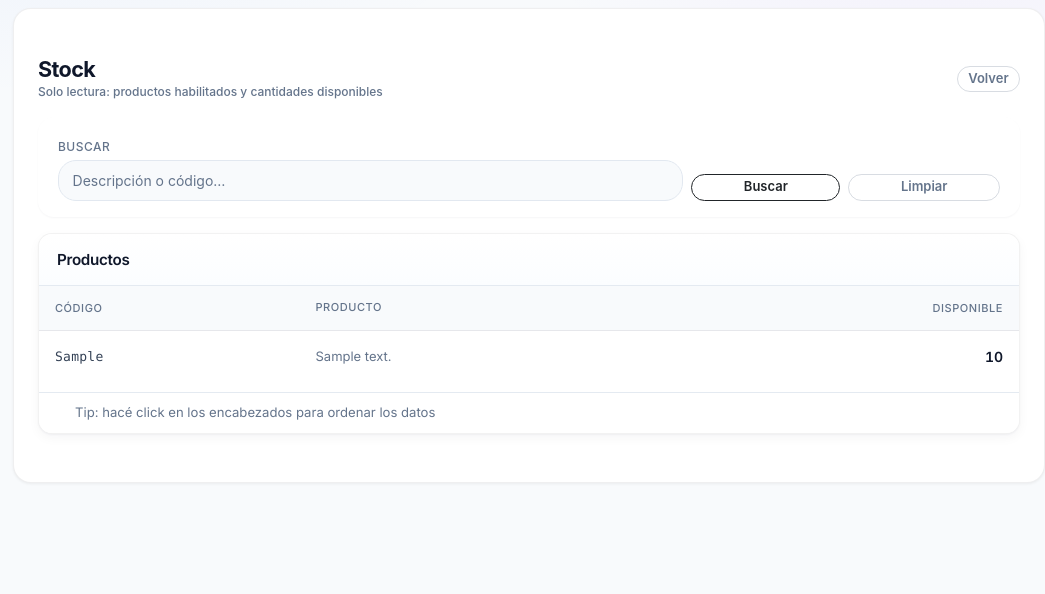
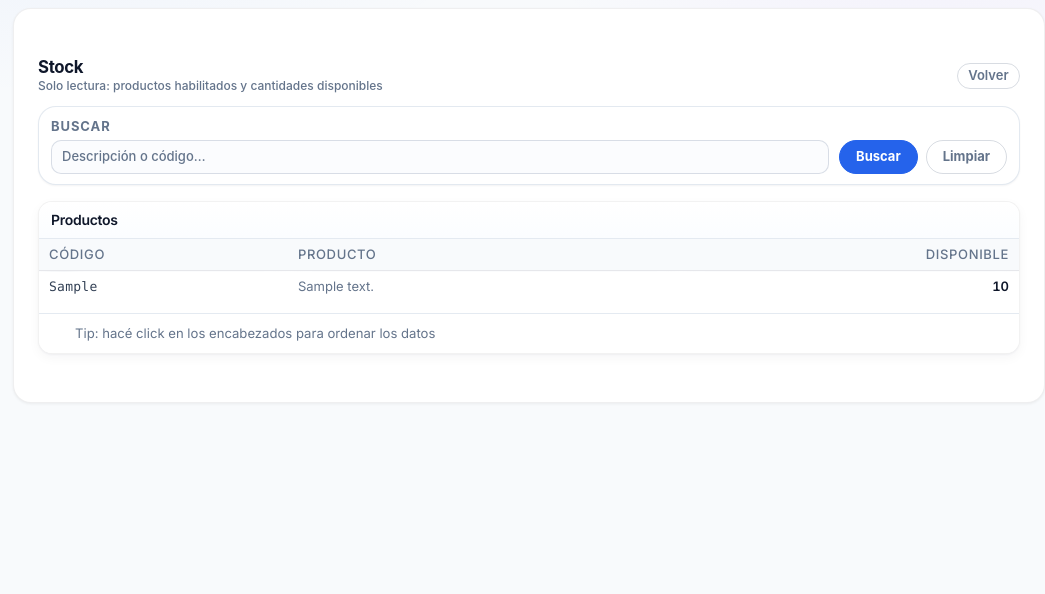
Before and after one commit to sironacooperativa-ship-it/sironanuevo, a Django app: page /vendedor/stock/ in a window 1280 px wide. Shown: the part 64-658 px from the top of the page, without its empty margins (235-1280 px from the left). Run offline with Django 5.2, Linux system fonts and the light colour scheme; a user stored in the database is signed in; tables that the repository leaves empty hold one stand-in row (values such as "Sample post"); some libraries are stand-ins or nearby versions.

Commit message:
style(vendedor): portal compacto alineado con Stock
- Wrapper vendedor-portal-page + toolbar en todas las vistas del portal.
- Filtros Stock/Clientes tipo modern-filter + fila flex y botones pill (vportal-*).
- Cards app-card, KPIs cuenta corriente más contenidos, tablas ranking/stock densas.
- Home/listas/png/form: bordes y sombras unificados; líneas de presupuesto tabla más compactas.
- CSS theme-dark para controles; bump styles ?v=saas-2026r7.

Made-with: Cursor

```diff
--- a/static/css/styles.css
+++ b/static/css/styles.css
@@ -3350,6 +3350,200 @@ a.btn-icon.btn-approve {
   }
 }
 
+/* ----- Portal vendedor: coherente con Stock (compacto, cards, filtros) ----- */
+.vendedor-portal-page .vendedor-portal-toolbar {
+  margin-bottom: 0.65rem !important;
+}
+
+.vendedor-portal-page .vendedor-portal-toolbar .h4,
+.vendedor-portal-page .vendedor-portal-toolbar .h5,
+.vendedor-portal-page .vendedor-portal-toolbar h1 {
+  font-size: 1.05rem;
+  font-weight: 750;
+  letter-spacing: -0.02em;
+  margin-bottom: 0.15rem;
+}
+
+.vendedor-portal-page .app-page-title {
+  font-size: 1.08rem;
+  font-weight: 750;
+  letter-spacing: -0.03em;
+}
+
+.vendedor-portal-page .card.shadow-sm,
+.vendedor-portal-page .card.app-card {
+  border-radius: var(--s-r-lg);
+  border: 1px solid rgba(226, 232, 240, 0.95);
+  box-shadow: var(--s-shadow-1) !important;
+}
+
+.vendedor-portal-page .card .card-body {
+  padding: 12px 14px;
+}
+
+.vendedor-portal-page .card-header {
+  padding: 9px 12px;
+  font-size: 0.875rem;
+}
+
+.vendedor-portal-page .vendedor-portal-kpi-card .card-body {
+  padding: 10px 12px;
+}
+
+.vendedor-portal-page .vendedor-portal-kpi-value {
+  font-size: 1.2rem !important;
+  font-weight: 750;
+  letter-spacing: -0.02em;
+  margin-bottom: 0.25rem !important;
+}
+
+.vendedor-portal-page .list-group-item {
+  padding: 0.55rem 0.85rem;
+}
+
+.vendedor-portal-page .modern-filter-card.vendedor-portal-filter-wrap {
+  padding: 10px 12px;
+  margin-bottom: 10px;
+}
+
+.vendedor-portal-page .vportal-filters-row {
+  display: flex;
+  flex-wrap: wrap;
+  align-items: flex-end;
+  gap: 8px 10px;
+}
+
+@media (min-width: 768px) {
+  .vendedor-portal-page .vportal-filters-row {
+    flex-wrap: nowrap;
+  }
+
+  .vendedor-portal-page .vportal-filter-actions {
+    margin-left: auto;
+  }
+}
+
+.vendedor-portal-page .vportal-filter-field {
+  flex: 1 1 160px;
+  min-width: 0;
+}
+
+.vendedor-portal-page .vportal-filter-field--grow {
+  flex: 1.25 1 200px;
+}
+
+.vendedor-portal-page .vportal-filter-label {
+  display: block;
+  font-size: 0.65rem;
+  text-transform: uppercase;
+  letter-spacing: 0.07em;
+  color: var(--s-muted);
+  margin-bottom: 4px;
+  font-weight: 700;
+}
+
+.vendedor-portal-page .vportal-filter-control {
+  min-height: 34px;
+  padding: 5px 10px;
+  font-size: 0.8125rem;
+  border-radius: 10px;
+  border: 1px solid rgba(148, 163, 184, 0.35);
+  background: #fbfcfe;
+  font-weight: 500;
+}
+
+.vendedor-portal-page .vportal-filter-control:focus {
+  border-color: rgba(37, 99, 235, 0.45);
+  background: #fff;
+  box-shadow: var(--s-ring);
+  outline: none;
+}
+
+.vendedor-portal-page .vportal-filter-actions {
+  display: inline-flex;
+  flex-wrap: nowrap;
+  align-items: center;
+  gap: 8px;
+  flex: 0 0 auto;
+}
+
+@media (max-width: 767.98px) {
+  .vendedor-portal-page .vportal-filter-actions {
+    flex: 1 1 100%;
+    justify-content: flex-start;
+  }
+}
+
+.vendedor-portal-page .vportal-filter-btn {
+  border-radius: 999px;
+  padding: 6px 16px;
+  font-size: 0.8125rem;
+  font-weight: 650;
+  min-height: 34px;
+  display: inline-flex;
+  align-items: center;
+  justify-content: center;
+  box-shadow: none;
+}
+
+.vendedor-portal-page .vendedor-stock-tabla thead th,
+.vendedor-portal-page .vendedor-stock-tabla tbody td {
+  padding: 6px 10px;
+  font-size: 0.8125rem;
+  vertical-align: middle;
+}
+
+.vendedor-portal-page .vendedor-ranking-tabla thead th,
+.vendedor-portal-page .vendedor-ranking-tabla tbody td {
+  padding: 6px 10px;
+  font-size: 0.8125rem;
+  vertical-align: middle;
+}
+
+.vendedor-portal-page .table-card-header {
+  padding: 9px 12px;
+}
+
+.vendedor-portal-page .table-card-title {
+  font-size: 0.875rem;
+}
+
+.vendedor-portal-page .vendedor-reportes .vendedor-kpi-row {
+  font-size: 0.8125rem;
+}
+
+.vendedor-portal-page .vendedor-reportes .vendedor-chart-wrap {
+  height: 220px;
+  min-height: 180px;
+}
+
+.vendedor-portal-page .vendedor-reportes .vendedor-chart-wrap--line {
+  height: 240px;
+  min-height: 200px;
+}
+
+.vendedor-portal-page .vendedor-reportes .vendedor-chart-wrap--bar {
+  height: 220px;
+  min-height: 190px;
+}
+
+.vendedor-portal-page .form-label {
+  font-size: 0.8125rem;
+}
+
+.vendedor-portal-page .form-lineas-tabla thead th,
+.vendedor-portal-page .form-lineas-tabla tbody td {
+  padding: 7px 10px;
+  font-size: 0.8125rem;
+  vertical-align: middle;
+}
+
+.theme-dark .vendedor-portal-page .vportal-filter-control {
+  background: rgba(15, 23, 42, 0.45);
+  border-color: var(--s-border);
+  color: var(--s-ink);
+}
+
 /* ==========================================================================
    Pricing Lists (Listas de precio) — premium SaaS
    ========================================================================== */
--- a/templates/base.html
+++ b/templates/base.html
@@ -17,7 +17,7 @@
     />
     <!-- theme: ios-2026r29 -->
     <link href="{% static 'css/theme.css' %}?v=ios-2026r32" rel="stylesheet" />
-    <link href="{% static 'css/styles.css' %}?v=saas-2026r6" rel="stylesheet" />
+    <link href="{% static 'css/styles.css' %}?v=saas-2026r7" rel="stylesheet" />
     <link href="{% static 'css/ui-force-productos.css' %}?v=1" rel="stylesheet" />
     <link href="{% static 'css/sirona-calc.css' %}" rel="stylesheet" />
     <style>
--- a/templates/vendedor_portal/cliente_form.html
+++ b/templates/vendedor_portal/cliente_form.html
@@ -1,7 +1,8 @@
 {% extends "base.html" %}
 {% block title %}{% if modo == "nuevo" %}Nuevo cliente{% else %}Editar cliente{% endif %}{% endblock %}
 {% block content %}
-  <div class="d-flex flex-wrap align-items-center gap-2 mb-3">
+  <div class="vendedor-portal-page">
+  <div class="d-flex flex-wrap align-items-center gap-2 mb-3 vendedor-portal-toolbar">
     <div>
       <h1 class="h4 mb-1">{% if modo == "nuevo" %}Nuevo cliente{% else %}Editar cliente{% endif %}</h1>
       {% if cliente %}
@@ -11,7 +12,7 @@
     <a class="btn btn-outline-secondary btn-sm" href="{% url 'vendedor_clientes_list' %}">Volver</a>
   </div>
 
-  <div class="card shadow-sm">
+  <div class="card app-card border-0 shadow-sm">
     <div class="card-body">
       <form method="post" novalidate>
         {% csrf_token %}
@@ -62,4 +63,5 @@
       </form>
     </div>
   </div>
+  </div>
 {% endblock %}
--- a/templates/vendedor_portal/home.html
+++ b/templates/vendedor_portal/home.html
@@ -2,7 +2,8 @@
 {% load money %}
 {% block title %}Portal Vendedor{% endblock %}
 {% block content %}
-  <div class="d-flex flex-wrap align-items-center justify-content-between gap-2 mb-3">
+  <div class="vendedor-portal-page">
+  <div class="d-flex flex-wrap align-items-center justify-content-between gap-2 mb-3 vendedor-portal-toolbar">
     <div>
       <h1 class="h4 mb-1">Portal Vendedor</h1>
       <div class="text-muted small">{{ vendedor.codigo }} — {{ vendedor.apellido }}, {{ vendedor.nombre }}</div>
@@ -16,7 +17,7 @@
     </div>
   </div>
 
-  <div class="card shadow-sm mb-3">
+  <div class="card app-card border-0 shadow-sm mb-3">
     <div class="card-body">
       <h2 class="h6 mb-3">Mis clientes</h2>
       <form method="get" class="row g-2 align-items-end" novalidate>
@@ -502,4 +503,5 @@
   {% else %}
     <div class="text-muted small">Buscá un cliente para ver impagos y armar un presupuesto.</div>
   {% endif %}
+  </div>
 {% endblock %}
--- a/templates/vendedor_portal/listas.html
+++ b/templates/vendedor_portal/listas.html
@@ -1,7 +1,8 @@
 {% extends "base.html" %}
 {% block title %}Listas de precio{% endblock %}
 {% block content %}
-  <div class="d-flex flex-wrap align-items-center justify-content-between gap-2 mb-3">
+  <div class="vendedor-portal-page">
+  <div class="d-flex flex-wrap align-items-center justify-content-between gap-2 mb-3 vendedor-portal-toolbar">
     <div>
       <h1 class="h4 mb-1">Listas de precio</h1>
       <div class="text-muted small">Descargá PDF o PNG para compartir.</div>
@@ -15,7 +16,7 @@
   <div class="row g-3">
     {% for L in listas %}
       <div class="col-12 col-md-6">
-        <div class="card shadow-sm h-100">
+        <div class="card app-card border-0 shadow-sm h-100">
           <div class="card-body">
             <div class="d-flex justify-content-between align-items-start gap-2">
               <div>
@@ -70,4 +71,5 @@
       });
     })();
   </script>
+  </div>
 {% endblock %}
--- a/templates/vendedor_portal/reportes.html
+++ b/templates/vendedor_portal/reportes.html
@@ -4,8 +4,9 @@
   {{ chart|json_script:"vendedor-reportes-chart" }}
 {% endblock %}
 {% block content %}
+  <div class="vendedor-portal-page">
   <div class="vendedor-reportes">
-    <div class="app-page-header mb-3 d-flex flex-wrap align-items-center gap-2">
+    <div class="app-page-header mb-3 d-flex flex-wrap align-items-center gap-2 vendedor-portal-toolbar">
       <div class="me-auto">
         <h1 class="app-page-title mb-0">Reportes</h1>
         <div class="text-muted small">Tu actividad y ranking de vendedores</div>
@@ -125,6 +126,7 @@
       </div>
     </div>
   </div>
+  </div>
 
   <script src="https://cdn.jsdelivr.net/npm/chart.js@4.4.1/dist/chart.umd.min.js"></script>
   <script>
--- a/templates/vendedor_portal/stock.html
+++ b/templates/vendedor_portal/stock.html
@@ -1,7 +1,8 @@
 {% extends "base.html" %}
 {% block title %}Stock{% endblock %}
 {% block content %}
-  <div class="app-page-header mb-3 d-flex flex-wrap align-items-center gap-2">
+  <div class="vendedor-portal-page">
+  <div class="app-page-header mb-3 d-flex flex-wrap align-items-center gap-2 vendedor-portal-toolbar">
     <div class="me-auto">
       <h1 class="app-page-title mb-0">Stock</h1>
       <div class="text-muted small">Solo lectura: productos habilitados y cantidades disponibles</div>
@@ -9,19 +10,17 @@
     <a class="btn btn-outline-secondary btn-sm rounded-pill" href="{% url 'vendedor_home' %}">Volver</a>
   </div>
 
-  <div class="card app-card border-0 shadow-sm app-list-filters mb-3">
-    <div class="card-body">
-      <form method="get" class="row g-2 align-items-end">
-        <div class="col-12 col-md-8">
-          <label class="form-label small text-muted mb-1">Buscar</label>
-          <input name="q" class="form-control form-control-sm rounded-3" value="{{ q }}" placeholder="Descripción o código…" />
-        </div>
-        <div class="col-12 col-md-4 d-flex gap-2">
-          <button class="btn btn-outline-dark btn-sm rounded-pill flex-grow-1" type="submit">Buscar</button>
-          <a class="btn btn-outline-secondary btn-sm rounded-pill flex-grow-1" href="{% url 'vendedor_stock' %}">Limpiar</a>
-        </div>
-      </form>
-    </div>
+  <div class="modern-filter-card vendedor-portal-filter-wrap mb-3">
+    <form method="get" class="vportal-filters-row">
+      <div class="vportal-filter-field vportal-filter-field--grow">
+        <label class="form-label vportal-filter-label" for="vportal-vend-stock-q">Buscar</label>
+        <input id="vportal-vend-stock-q" name="q" class="form-control vportal-filter-control" value="{{ q }}" placeholder="Descripción o código…" autocomplete="off" />
+      </div>
+      <div class="vportal-filter-actions">
+        <button class="btn btn-primary vportal-filter-btn" type="submit">Buscar</button>
+        <a class="btn btn-outline-secondary vportal-filter-btn" href="{% url 'vendedor_stock' %}">Limpiar</a>
+      </div>
+    </form>
   </div>
 
   <div class="table-card presu-lista-modern vendedor-stock-lista">
@@ -51,4 +50,5 @@
       </table>
     </div>
   </div>
+  </div>
 {% endblock %}
```
Also changed, not shown: templates/vendedor_portal/clientes_list.html (+14 -14 lines), templates/vendedor_portal/cuenta_corriente.html (+9 -7 lines), templates/vendedor_portal/lista_png.html (+13 -10 lines).
